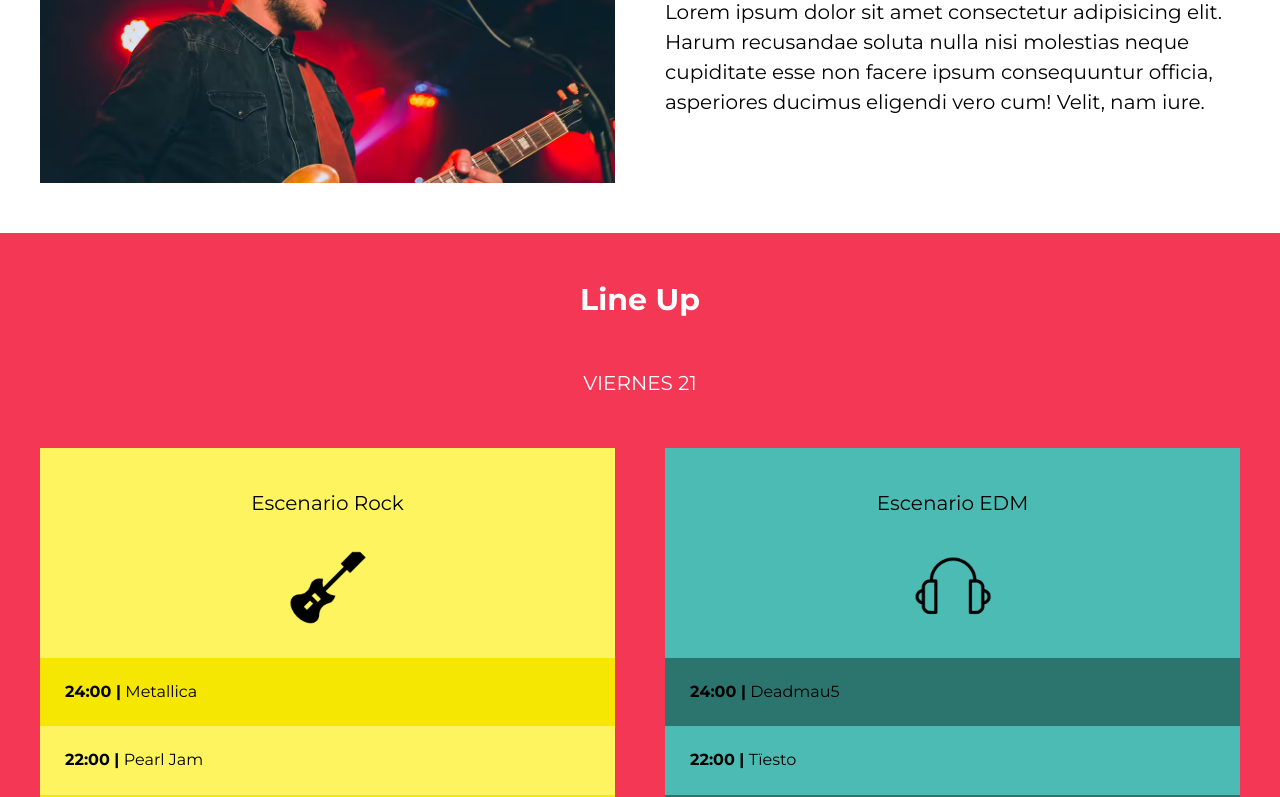
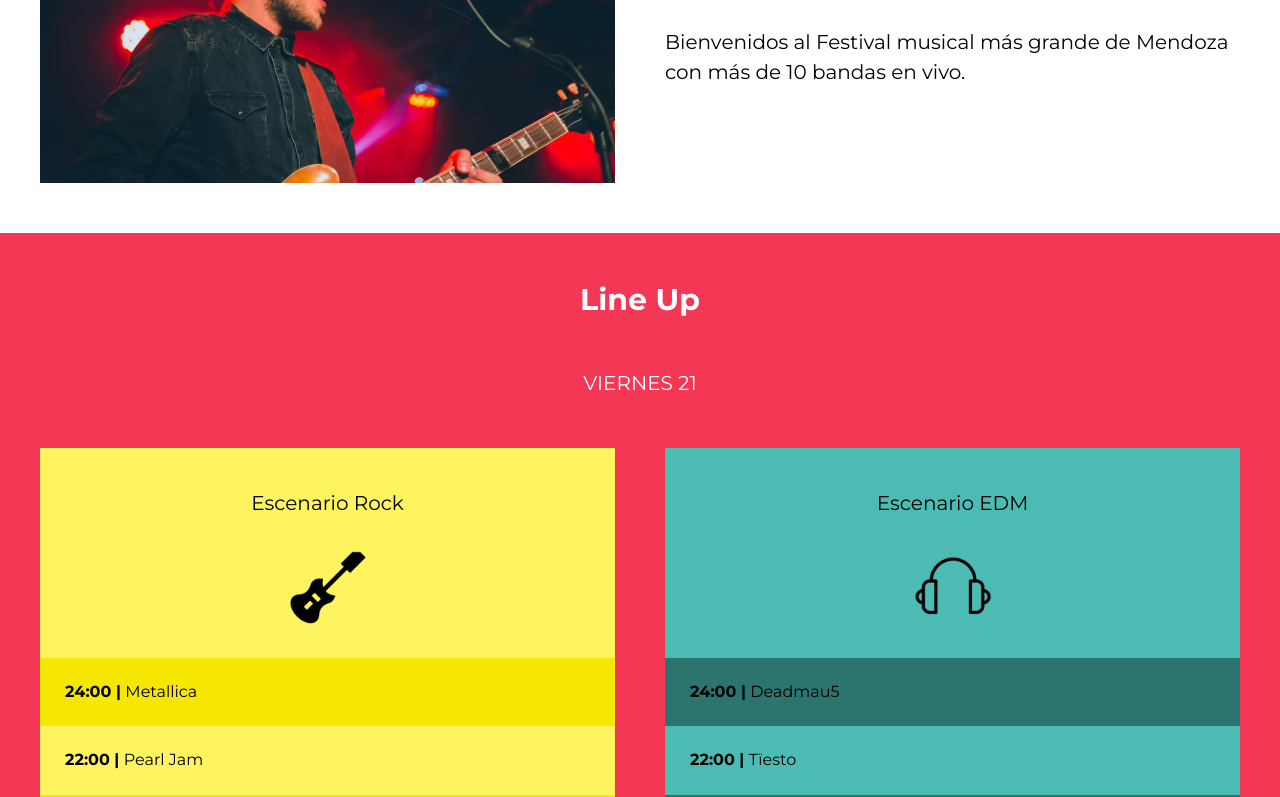
Before and after one commit to Anahi-marich/festival-de-musica, a plain HTML site: page index.html in a window 1280 px wide. Shown: the part 976-1773 px from the top of the page. Drawn offline with Linux system fonts and the light colour scheme.

Commit message:
Update index.html

```diff
--- a/index.html
+++ b/index.html
@@ -51,10 +51,7 @@
         <div class="contenido-festival">
             <h2>Rock & EDM Festival</h2>
             <p class="fecha">Rock & EDM Festival</p>
-            <p>Lorem ipsum dolor sit amet consectetur adipisicing elit.
-                Harum recusandae soluta nulla nisi molestias neque
-                cupiditate esse non facere ipsum consequuntur officia,
-                asperiores ducimus eligendi vero cum! Velit, nam iure.</p>
+            <p>Bienvenidos al Festival musical más grande de Mendoza con más de 10 bandas en vivo.</p>
         </div>
     </section>
 
```
